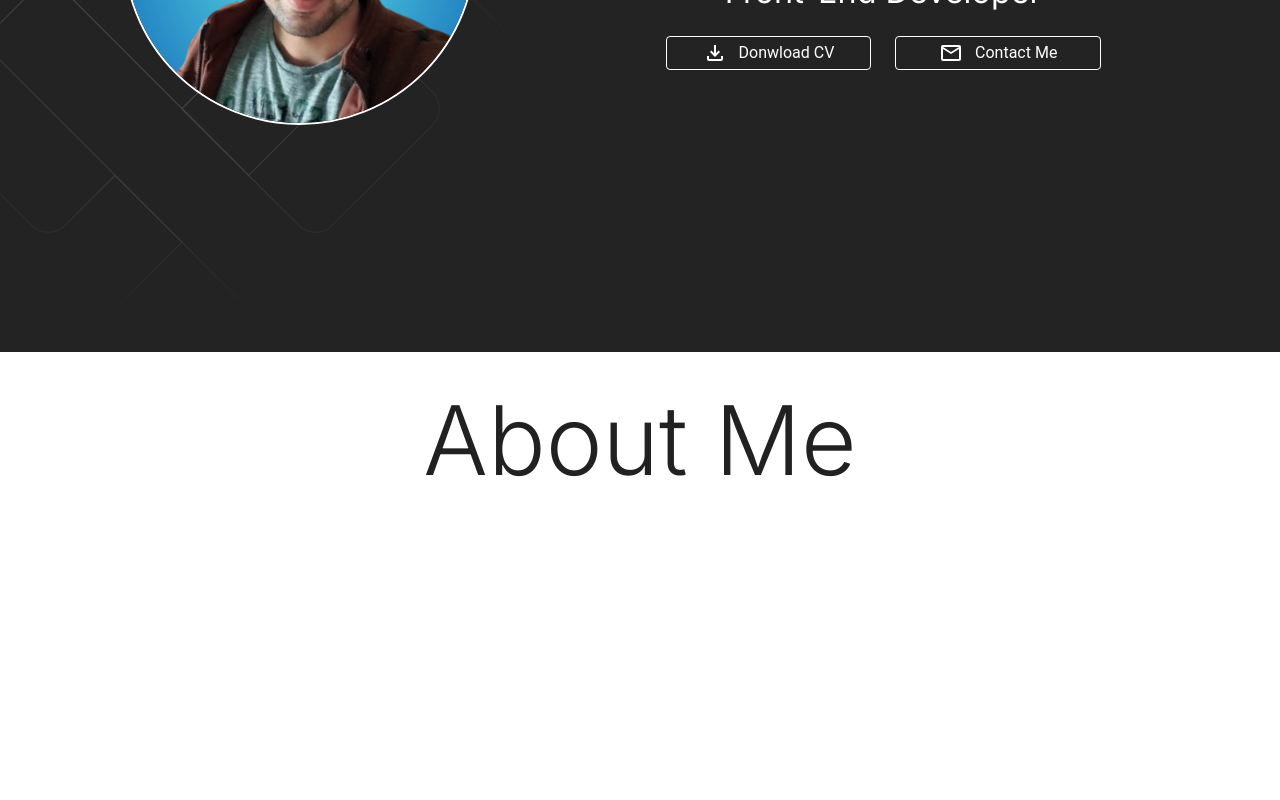
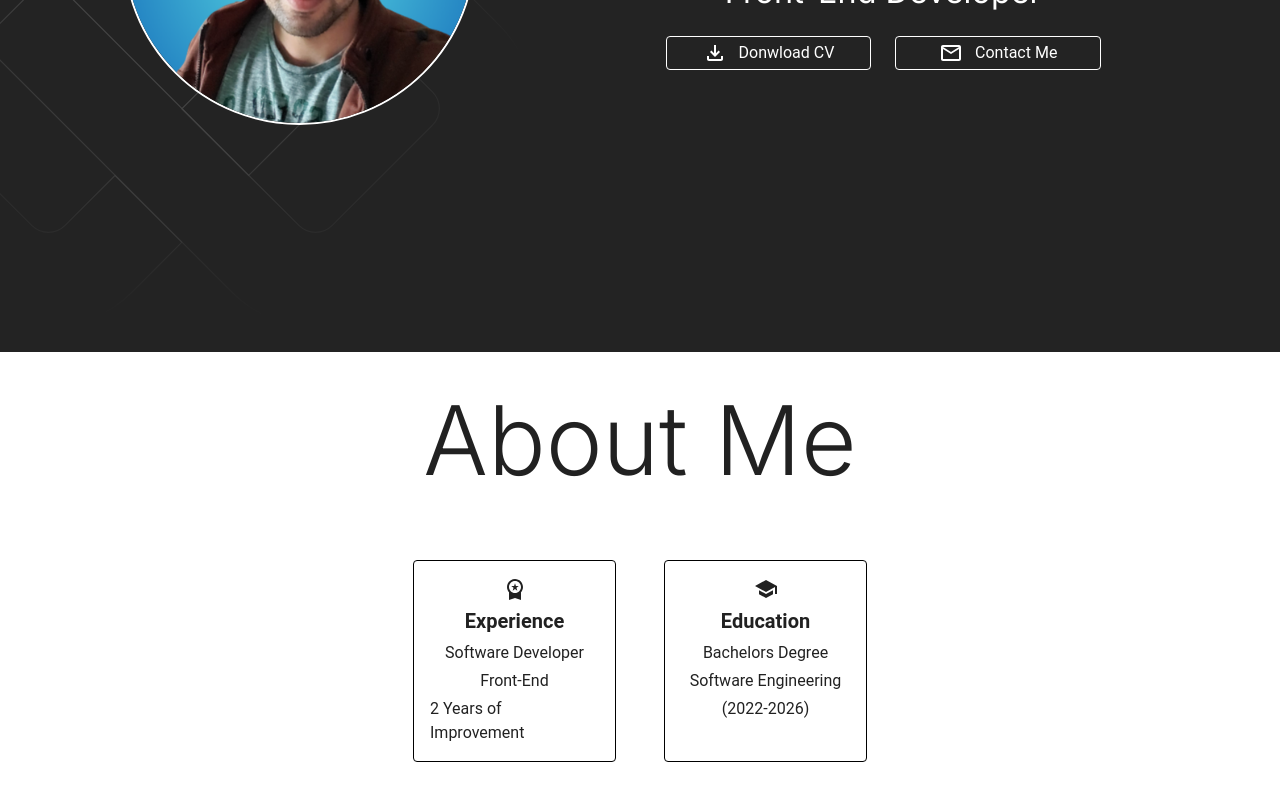
Before and after one commit to MarcusVNT/my-portfolio, a React (Vite) app: page / in a window 1280 px wide. Shown: the part 512-1312 px from the top of the page. Built offline with nearby package versions, Linux system fonts and the light colour scheme; a web font is replaced by a local one.

Commit message:
feat: About Me: Experience and Education added.

```diff
--- a/src/pages/Home/sections/About/About.tsx
+++ b/src/pages/Home/sections/About/About.tsx
@@ -1,4 +1,6 @@
-import { Container, Typography, styled } from "@mui/material";
+import { Grid, Container, Typography, styled, Box } from "@mui/material";
+import WorkspacePremiumIcon from "@mui/icons-material/WorkspacePremium";
+import SchoolIcon from "@mui/icons-material/School";
 
 const About = () => {
   const StyledAbout = styled("section")(({}) => ({
@@ -12,9 +14,74 @@ const About = () => {
   return (
     <StyledAbout>
       <Container maxWidth="lg">
-        <Typography variant="h1" fontFamily="Inter" textAlign="center">
+        <Typography
+          variant="h1"
+          fontFamily="Inter"
+          textAlign="center"
+          marginBottom="4rem"
+        >
           About Me
         </Typography>
+        <Grid
+          container
+          sx={{
+            justifyContent: "center",
+            gap: "3rem",
+          }}
+        >
+          <Box
+            sx={{
+              display: "flex",
+              flexDirection: "column",
+              alignItems: "center",
+              border: "1px solid #000",
+              borderRadius: "4px",
+              padding: "1rem",
+              gap: ".25rem",
+              width: "203px",
+            }}
+          >
+            <WorkspacePremiumIcon />
+            <Typography variant="h6" fontWeight="bold">
+              Experience
+            </Typography>
+            <Typography variant="body1" paragraph={true} marginBottom="0">
+              Software Developer
+            </Typography>
+            <Typography variant="body1" paragraph={true} marginBottom="0">
+              Front-End
+            </Typography>
+            <Typography variant="body1" paragraph={true} marginBottom="0">
+              2 Years of Improvement
+            </Typography>
+          </Box>
+          <Box
+            sx={{
+              display: "flex",
+              flexDirection: "column",
+              alignItems: "center",
+              border: "1px solid #000",
+              borderRadius: "4px",
+              padding: "1rem",
+              gap: ".25rem",
+              width: "203px",
+            }}
+          >
+            <SchoolIcon />
+            <Typography variant="h6" fontWeight="bold">
+              Education
+            </Typography>
+            <Typography variant="body1" paragraph={true} marginBottom="0">
+              Bachelors Degree
+            </Typography>
+            <Typography variant="body1" paragraph={true} marginBottom="0">
+              Software Engineering
+            </Typography>
+            <Typography variant="body1" paragraph={true} marginBottom="0">
+              (2022-2026)
+            </Typography>
+          </Box>
+        </Grid>
       </Container>
     </StyledAbout>
   );
```
